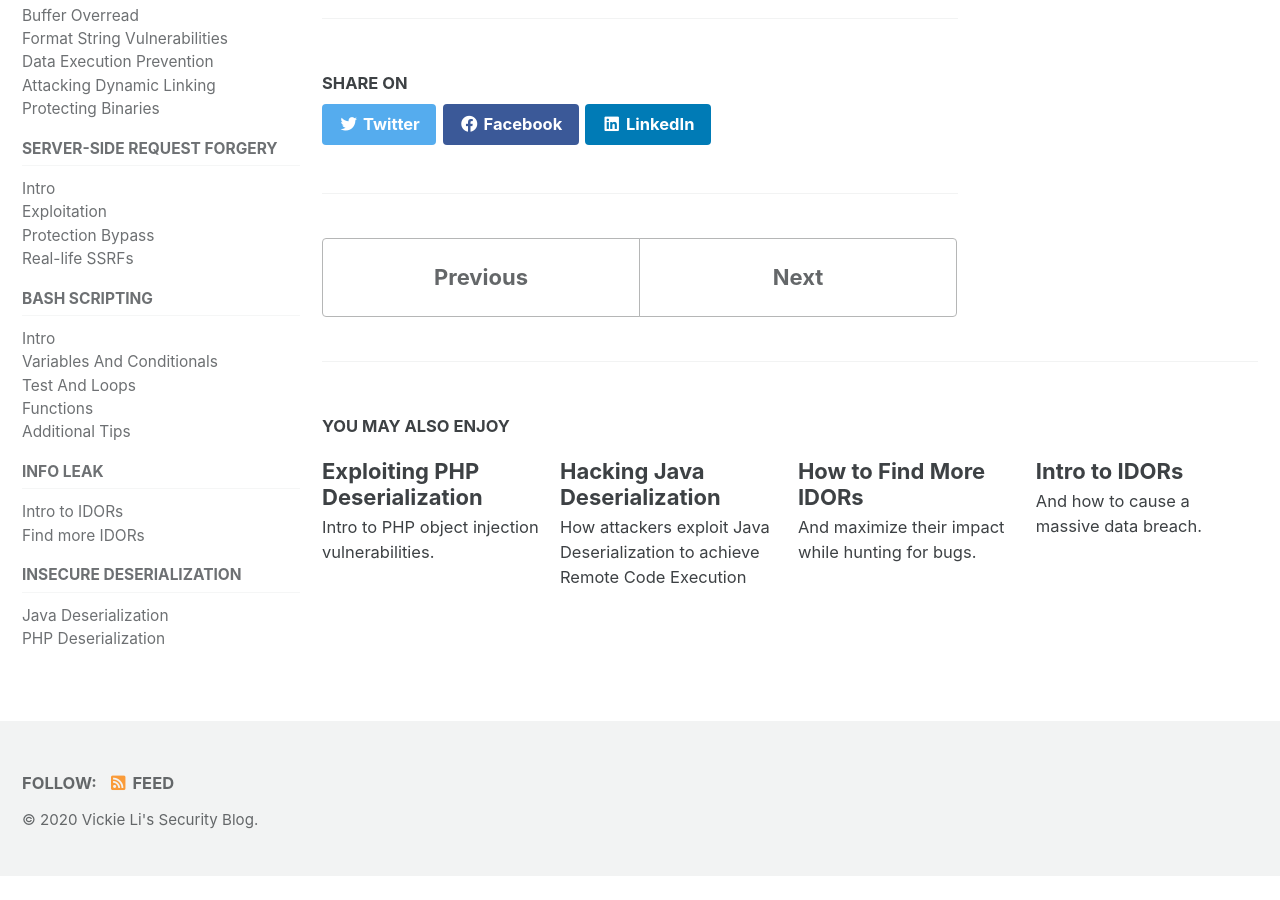
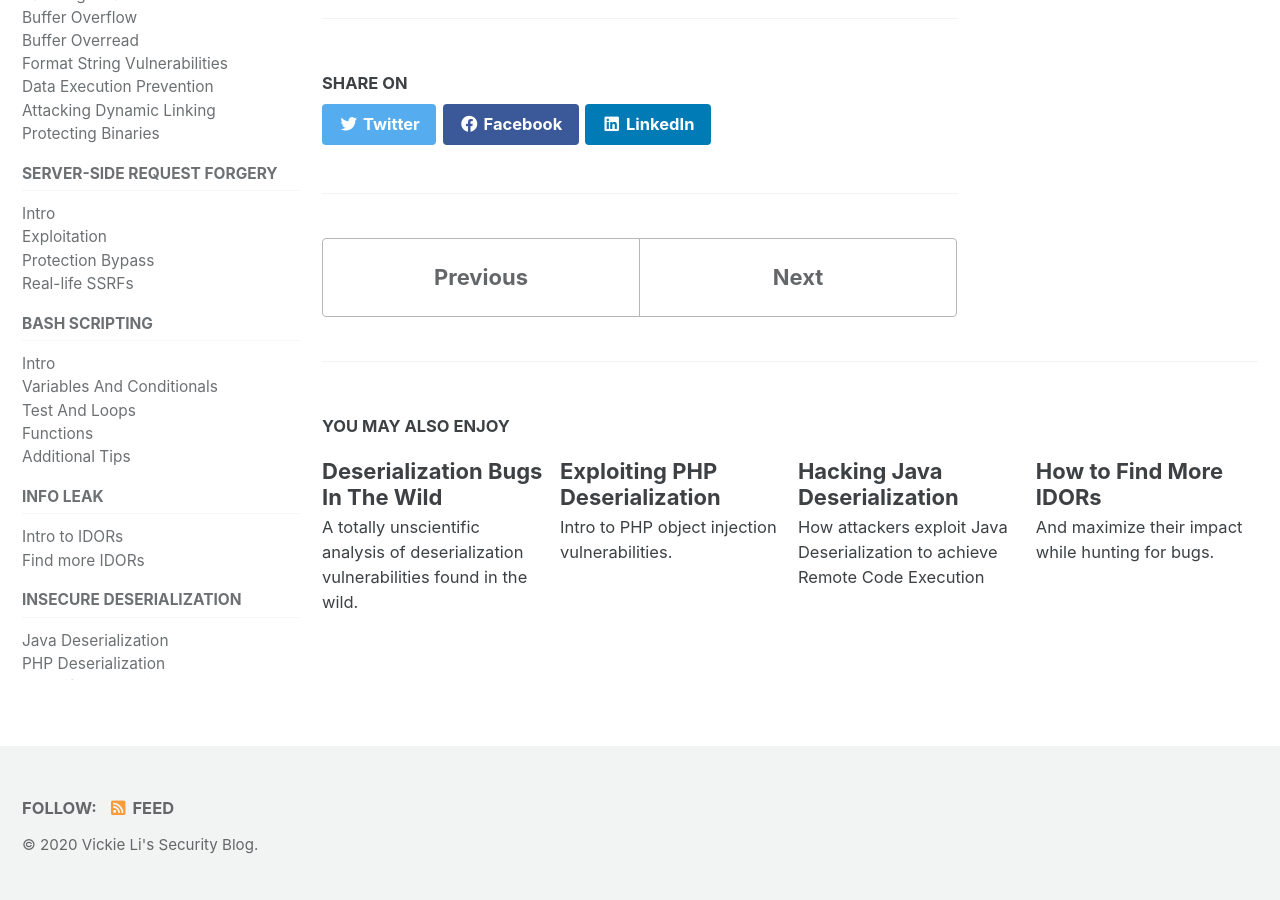
Before and after one commit to vkili/blog, a Jekyll site: the page built from _posts/2020-08-12-attacking-dynamic-linking.md, in a window 1280 px wide and 900 px high, scrolled down 3098 px. Built offline with Jekyll 4.4.1, drawn with Linux system fonts in a browser that asks for light colours; cached includes are drawn as plain includes; before the commit the page ends 3974 px from its top, so only the background shows below that; some of the changed lines change nothing that is shown.

Commit message:
real-life deserialization

```diff
--- a/_data/navigation.yml
+++ b/_data/navigation.yml
@@ -68,3 +68,5 @@
         url: https://vkili.github.io/blog/insecure%20deserialization/java-deserialization/
       - title: "PHP Deserialization"
         url: https://vkili.github.io/blog/insecure%20deserialization/exploiting-php-deserialization/
+      - title: "Real-life Deserialization"
+        url: https://vkili.github.io/blog/insecure%20deserialization/deserialization-in-the-wild/
--- /dev/null
+++ b/_posts/2020-09-01-deserialization-in-the-wild.md
@@ -0,0 +1,156 @@
+---
+title: "Deserialization Bugs In The Wild"
+categories:
+  - Insecure Deserialization
+---
+
+A totally unscientific analysis of deserialization vulnerabilities found in the wild.
+
+
+## What is insecure deserialization?
+
+Serialization is a process during which an object in a programming language (say, a Java object) is converted into a format that can be saved to the database or transferred over a network. Whereas deserialization refers to the opposite: it's when the serialized object is read from a file or the network and converted back into an object.
+
+Insecure deserialization is a type of vulnerability that arises when an attacker is able to manipulate the serialized object and cause unintended consequences in the program's flow. This can cause DoS, authentication bypass or even RCE.
+
+For example, if an application takes a serialized object from the user and uses the data contained in it to determine who is logged in, a malicious user might be able to tamper with that object and authenticate as someone who she is not. If the application uses an unsafe deserialization operation, the malicious user might even be able to embed code snippets in the object and get it executed during deserialization!
+
+## Why they are interesting
+
+1.  They are often critical vulnerabilities.
+
+Very often, an insecure deserialization bug will result in code execution, granting attackers a wide range of capabilities to impact the application. As such, deserialization bugs are very valuable and impactful vulnerabilities.
+
+2. They are hard to defend against.
+
+Defending against deserialization vulnerability is difficult. How to protect an application against these vulnerabilities varies and depends greatly on the programming language, the libraries and the serialization format used. Because of this, there is no one-size-fits-all solution.
+
+## Why I did this
+
+Previously, I studied all the SSRF reports on HackerOne and found the experience to be extremely helpful. You can find the writeup [here](https://vkili.github.io/blog/ssrf/ssrf-in-the-wild/).
+
+During the process of reading these reports, I gained a deeper understanding of the SSRF vulnerability class and was able to find a few bugs along the way.
+
+Deserialization bugs have always fascinated me. I have read writeups from amazing researchers that utilized these issues to achieve RCEs on critical assets from companies such as Google and Facebook. These bugs are hard to find and exploit because they tend to look different depending on the programming language and library used. Thus, they require deep technical understanding and ingenuity to exploit. It would be really cool if I can find one in the wild myself.
+
+So I figured, studying deserialization issues in a similar way will allow me to understand them more deeply and gain new security knowledge. And just maybe, even score me some RCEs?
+
+In particular, I am interested in finding out:
+
+1.  How are hackers finding deserialization issues?
+2.  Where do these issues occur?
+3.  What did the application do wrong to cause these issues?
+
+## Getting started
+
+In order to amass the raw material for my research, I started with three simple Google Dorks:
+
+site:hackerone.com inurl:/reports/ "serialization"site:hackerone.com inurl:/reports/ "deserialization"site:hackerone.com inurl:/reports/ "object injection"
+
+These three dorks yielded a total of 177 results at the time. These 177 links yielded 35 non-duplicate, relevant, real-world vulnerability reports. Others are either duplicate search results, CTF submissions, unexploitable issues, or vulnerabilities that are not actually caused by insecure deserialization.
+
+![](https://vkili.github.io/blog/assets/images/serialize-01.png)
+
+As you can tell, I was able to find a lot fewer reports than when I was searching for SSRFs. This was very much expected, and can be attributed to several factors:
+
+1.  Deserialization bugs probably occur less commonly than SSRFs.
+2.  Deserialization bugs generally require deeper technical knowledge to find than SSRFs.
+3.  Companies might be reluctant to disclose these bugs because they are very high impact and often lead to RCE.
+
+Enough said, let's dive into these publicly disclosed reports!
+
+## The research process
+
+When reading these reports, I mainly looked at a few things:
+
+-   How did the researcher find the vulnerability? Was it found auditing source code directly or using a black-box approach?
+-   What was the deserialization mechanism used? What were the language, library, and serialization format used?
+-   How critical was the vulnerability? What can be done using this particular deserialization flaw? DoS, authentication bypass, or RCE? If RCE was possible, what was the privilege level of the current process? What can be done after achieving RCE?
+-   What was the fix implemented by the vendor after the report?
+
+I read each report and categorized them according to the above criteria. I also looked at the fixes implemented by the vendors, and if any bypasses were found after the initial fix.
+
+## Results and analysis
+
+Without further ado, here are the results I found from the publicly disclosed reports and writeups.
+
+### How was the bug found?
+
+For the majority of the reports, the hacker found the bug by analyzing source code directly. Some hackers looked at the code on the company's public Github repositories, while others obtained source code through other bugs like path traversal or SSRF.
+
+![](https://vkili.github.io/blog/assets/images/serialize-02.png)
+
+You can tell that source code review is still the most reliable way to detect deserialization vulnerabilities.
+
+Although a lot of hackers were able to find deserialization vulnerabilities via black-box methodologies, these often took a lot more effort, time and luck.
+
+### What was the vulnerable feature?
+
+Features are potentially vulnerable to deserialization flaws if they deserialize objects supplied by the user. All of the disclosed reports reported bugs in typically vulnerable places: RPC, databases, web caches and authentication tokens/ HTML form parameters.
+
+### What was the vulnerable function?
+
+For most of the reports, I was able to determine the vulnerable function handling the deserialization. Here's a breakdown of the functions that led to the vulnerability:
+
+![](https://vkili.github.io/blog/assets/images/serialize-03.png)
+
+Most of the disclosed vulnerabilities were caused by PHP's unserialize(). Followed by the unsafe deserialization of Java objects, Ruby's Marshall.load() then Python's pickle.loads(). For the rest of the reports, there was not enough information to determine what the vulnerable function was.
+
+### Interesting trends
+
+Most of the PHP unserialize() bugs in this set was found around two to three years ago, whereas newer reports tend to be about deserialization issues in Java or Ruby.
+
+Although, this might not mean anything since I only looked at 35 reports, reported by an even smaller number of hackers. This could be more indicative of reporter activity than actual vulnerability trends in the wild.
+
+### What can be done using this particular deserialization flaw?
+
+I also looked at the worst-case exploitation scenario as proposed by the hacker. Of the 35 reports, 33 of them included an attack scenario that leads to RCE, while others pointed to DoS and authorization bypass. (Note that reports that were about insecure coding patterns without an exploitable vulnerability were excluded from this study.)
+
+![](https://vkili.github.io/blog/assets/images/serialize-04.png)
+
+Most hackers included PoCs to proof RCE to back up their claims in the report. As you can see most of the disclosed deserialization vulnerabilities lead to RCE. And even if a deserialization bug does not lead to RCE, it can likely lead to other severe consequences.
+
+I was not able to gather information about *what can be done* after achieving RCE since most hackers simply produced a harmless POC to avoid breaching the programs' rules of engagement.
+
+### How critical was the vulnerability?
+
+For this metric, I looked at two things: the final report state and the final severity rating.
+
+![](https://vkili.github.io/blog/assets/images/serialize-05.png)
+
+Of the 35 reports, only one was closed out as informative. All others resulted in a vendor fix and a "resolved" state.
+
+The informative report was not closed as informative because the vulnerability was inconsequential, but because the affected component was maintained by a third-party and was out-of-scope per program terms.
+
+I also looked at the final severity rating of the report. A large number of the reports were not given a severity rating. For the rest, most were rated as critical. Four reports were closed as "high" and three were closed as "medium".
+
+![](https://vkili.github.io/blog/assets/images/serialize-06.png)
+
+These reports were given a lower severity rating because of several reasons and mitigating factors:
+
+-   RCE was not possible, and the hacker was only able to achieve DoS or authorization bypass.
+-   The vulnerability was difficult to exploit and relied on an obscure point of entry.
+-   The vulnerability required some level of privilege to exploit, and the vulnerable function was not available to unauthenticated users.
+
+## Lessons learned
+
+### Your next Github dork
+
+A lot of the vulnerabilities were found simply by looking for the vulnerable functions in source code. So who knows, you might find your next RCE by Github searching for unserialize(), along with other known dangerous functions!
+
+### Base64 decode --- everything!
+
+Pay close attention to the large blobs of encoded data passed into an application and consider them for object injection opportunities. For example, Java serialized objects have the following signatures:
+
+-   Starts with `AC ED 00 05` in Hex or `rO0` in Base64.
+-   `Content-type` header of an HTTP response set to `application/x-java-serialized-object`.
+
+### More public disclosure, please!
+
+Though I was able to find many reports to read, a large portion of the disclosed reports I found was actually "limited disclosure". This means that only the report title and a summary were made available. I found a lot of the report titles and summaries intriguing, but they often did not provide enough details for others to learn from it.
+
+So the next time you find a vulnerability, fully disclose it! Or, if the vendor does not agree to full disclosure, strive to write a summary that will allow others to gain knowledge from your discovery. Your efforts will be much appreciated!
+
+## Conclusion
+
+Coming out of my project, I feel like I now have a deeper understanding of deserialization vulnerabilities, as well as where and how they occur. Now, back to hacking!
```
Also changed, not shown: assets/images/serialize-01.png (added), assets/images/serialize-02.png (added), assets/images/serialize-03.png (added), assets/images/serialize-04.png (added), assets/images/serialize-05.png (added), assets/images/serialize-06.png (added).
